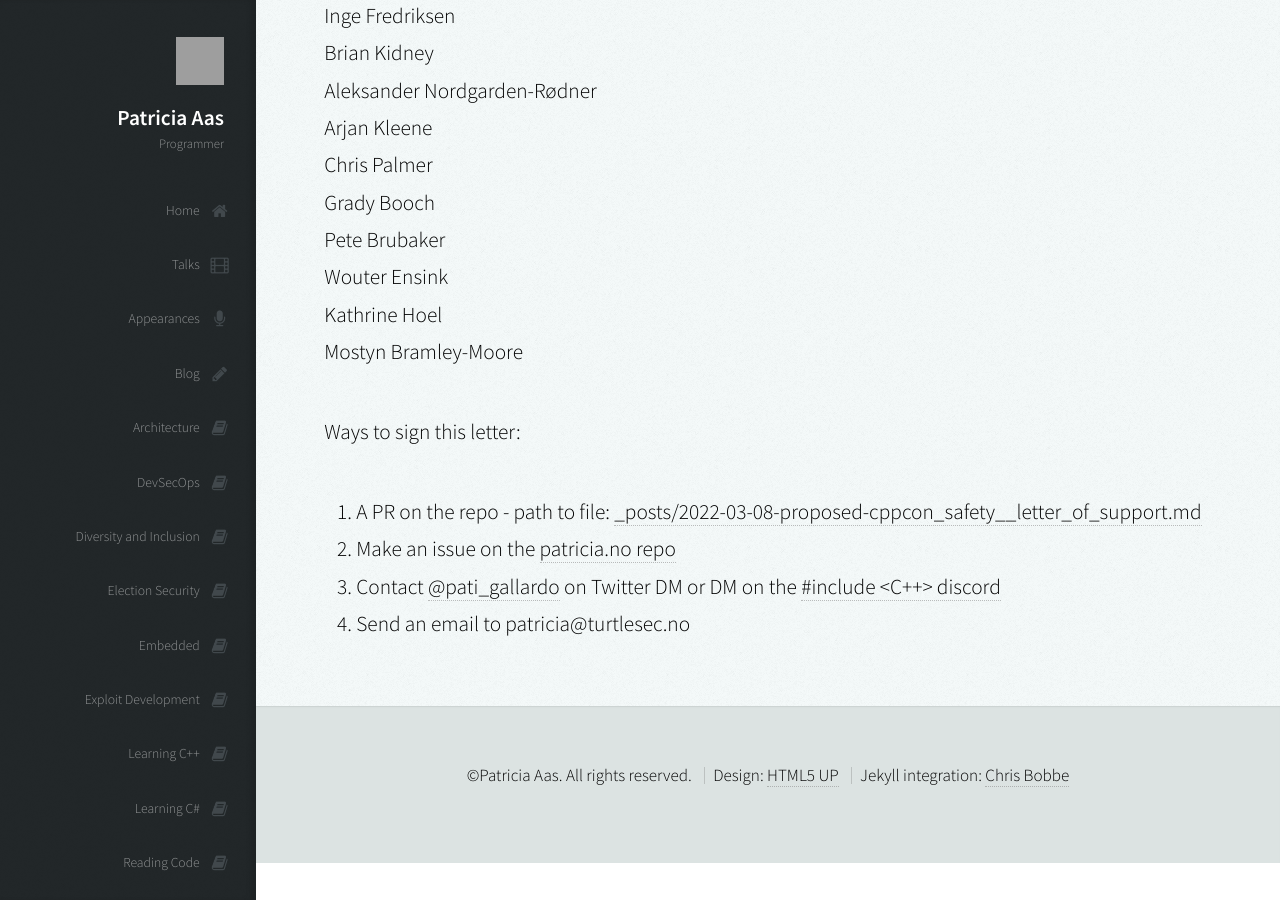
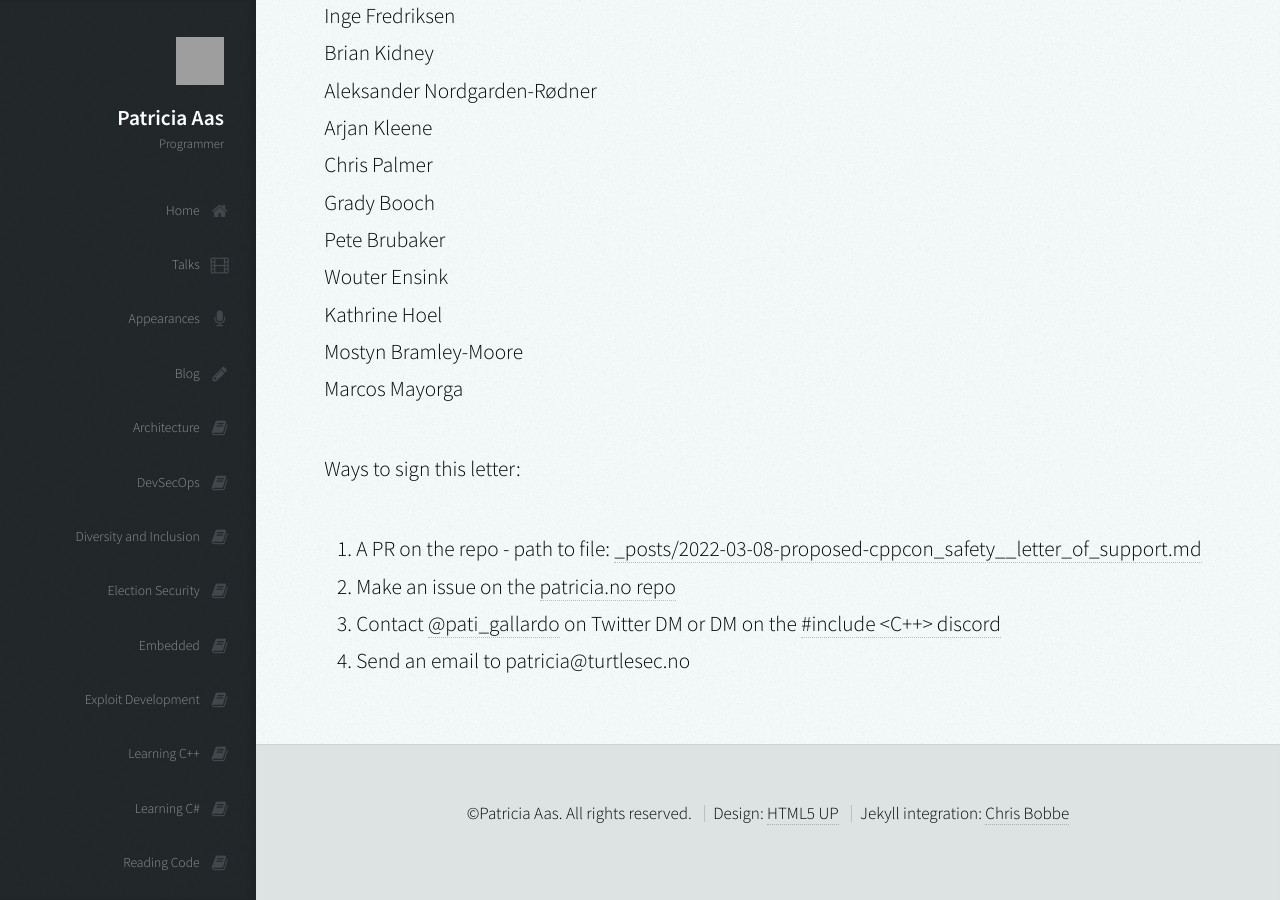
Before and after one commit to patricia-gallardo/patricia-gallardo.github.io, a Jekyll site: the page built from _posts/2022-03-08-proposed-cppcon_safety__letter_of_support.md, in a window 1280 px wide and 900 px high, scrolled down 7538 px. Built offline with Jekyll 4.4.1, drawn with Linux system fonts in a browser that asks for light colours; nearby versions of some CDN libraries; grey boxes are pictures that could not be loaded.

Commit message:
Update 2022-03-08-proposed-cppcon_safety__letter_of_support.md

```diff
--- a/_posts/2022-03-08-proposed-cppcon_safety__letter_of_support.md
+++ b/_posts/2022-03-08-proposed-cppcon_safety__letter_of_support.md
@@ -210,7 +210,7 @@ Pete Brubaker <br>
 Wouter Ensink <br>
 Kathrine Hoel <br>
 Mostyn Bramley-Moore <br>
-
+Marcos Mayorga <br>
 
 Ways to sign this letter:
 1. A PR on the repo - path to file: [_posts/2022-03-08-proposed-cppcon_safety__letter_of_support.md][4]
```
